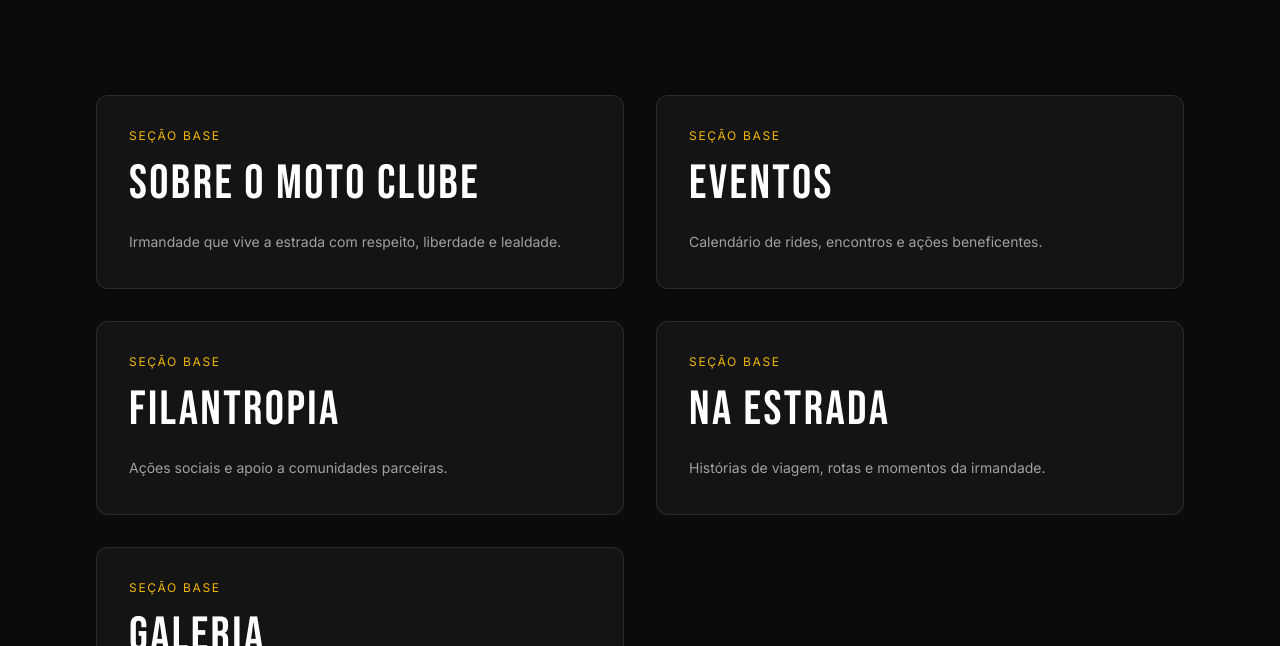
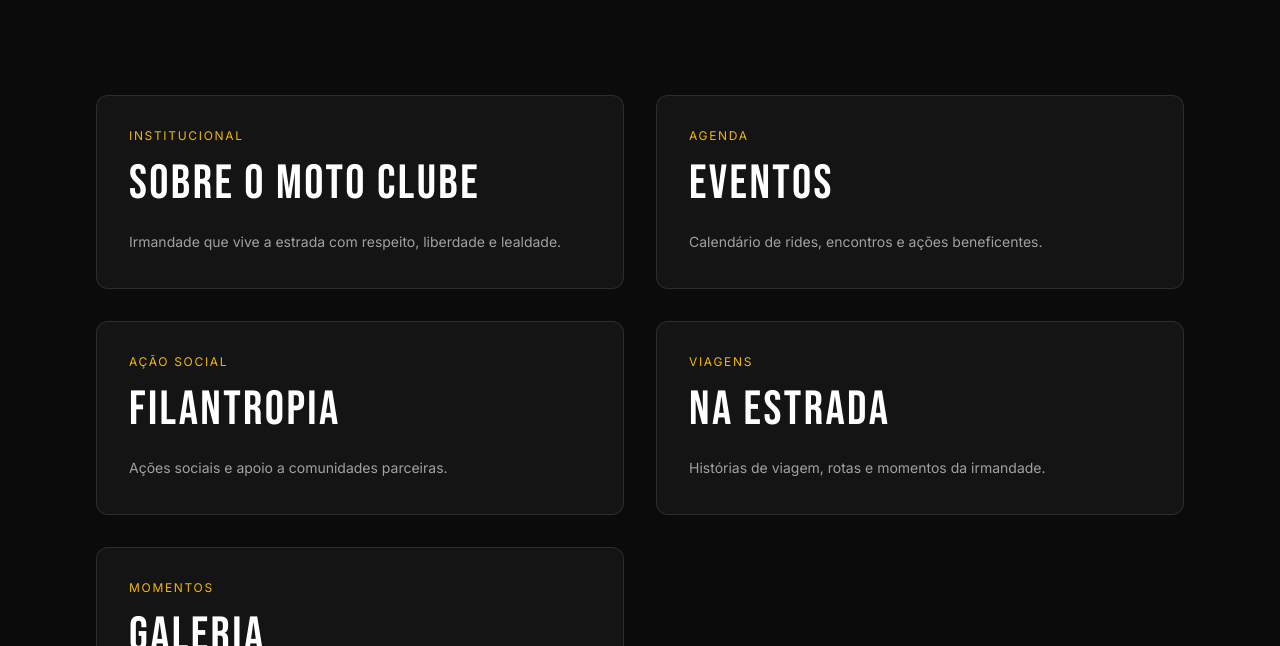
Before and after one commit to pedrocordova82/ospapas-site, a Next.js app in the folder web/: page / in a window 1280 px wide. Shown: the part 2465-3111 px from the top of the page. Built offline with nearby package versions, Linux system fonts and the light colour scheme.

Commit message:
Ajuste de cards

```diff
--- a/web/app/page.tsx
+++ b/web/app/page.tsx
@@ -45,11 +45,36 @@ export default function Home() {
    * Each `id` is used as an anchor target for header navigation links.
    */
   const baseSections = [
-    { id: "sobre", title: "Sobre o Moto Clube", text: "Irmandade que vive a estrada com respeito, liberdade e lealdade." },
-    { id: "eventos", title: "Eventos", text: "Calendário de rides, encontros e ações beneficentes." },
-    { id: "filantropia", title: "Filantropia", text: "Ações sociais e apoio a comunidades parceiras." },
-    { id: "na-estrada", title: "Na Estrada", text: "Histórias de viagem, rotas e momentos da irmandade." },
-    { id: "galeria", title: "Galeria", text: "Fotografias de eventos, rides e encontros do clube." },
+    {
+    id: "sobre",
+    label: "Institucional",
+    title: "Sobre o Moto Clube",
+    text: "Irmandade que vive a estrada com respeito, liberdade e lealdade."
+  },
+  {
+    id: "eventos",
+    label: "Agenda",
+    title: "Eventos",
+    text: "Calendário de rides, encontros e ações beneficentes."
+  },
+  {
+    id: "filantropia",
+    label: "Ação Social",
+    title: "Filantropia",
+    text: "Ações sociais e apoio a comunidades parceiras."
+  },
+  {
+    id: "na-estrada",
+    label: "Viagens",
+    title: "Na Estrada",
+    text: "Histórias de viagem, rotas e momentos da irmandade."
+  },
+  {
+    id: "galeria",
+    label: "Momentos",
+    title: "Galeria",
+    text: "Fotografias de eventos, rides e encontros do clube."
+  }
   ];
 
   return (
@@ -155,7 +180,7 @@ export default function Home() {
             <Reveal key={section.id}>
               <Link href="/sobre" className="group block cursor-pointer">
                 <article id={section.id} className="rounded-xl border border-white/10 bg-[color:var(--color-bg-900)] p-8">
-                  <p className="text-xs uppercase tracking-[0.14em] text-[color:var(--color-gold-500)]">Seção Base</p>
+                 <p className="text-xs uppercase tracking-[0.14em] text-[color:var(--color-gold-500)]">{section.label}</p>
                   <h2 className="mt-4 font-heading text-4xl uppercase tracking-[0.05em] text-[color:var(--color-text-100)] sm:text-5xl">
                     {section.title}
                   </h2>
@@ -166,7 +191,7 @@ export default function Home() {
           ) : section.id === "eventos" || section.id === "filantropia" ? (
             <Reveal key={section.id}>
               <article id={section.id} className="rounded-xl border border-white/10 bg-[color:var(--color-bg-900)] p-8">
-                <p className="text-xs uppercase tracking-[0.14em] text-[color:var(--color-gold-500)]">Seção Base</p>
+                <p className="text-xs uppercase tracking-[0.14em] text-[color:var(--color-gold-500)]">{section.label}</p>
                 <h2 className="mt-4 font-heading text-4xl uppercase tracking-[0.05em] text-[color:var(--color-text-100)] sm:text-5xl">
                   {section.title}
                 </h2>
@@ -179,7 +204,7 @@ export default function Home() {
               id={section.id}
               className="rounded-xl border border-white/10 bg-[color:var(--color-bg-900)] p-8"
             >
-              <p className="text-xs uppercase tracking-[0.14em] text-[color:var(--color-gold-500)]">Seção Base</p>
+              <p className="text-xs uppercase tracking-[0.14em] text-[color:var(--color-gold-500)]">{section.label}</p>
               <h2 className="mt-4 font-heading text-4xl uppercase tracking-[0.05em] text-[color:var(--color-text-100)] sm:text-5xl">
                 {section.title}
               </h2>
```
